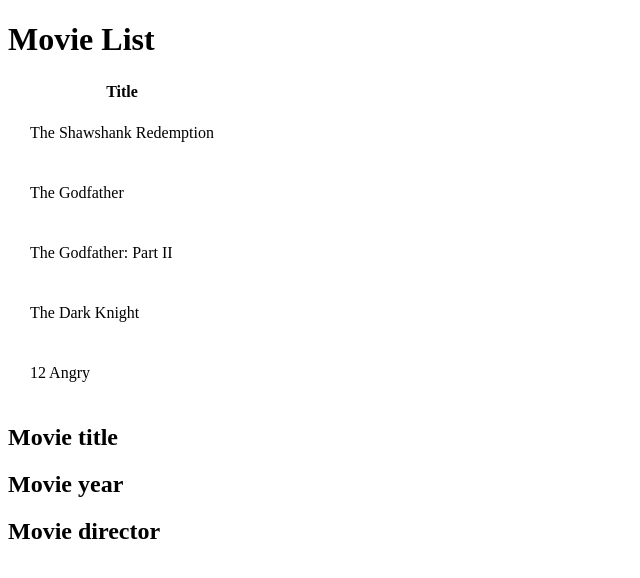
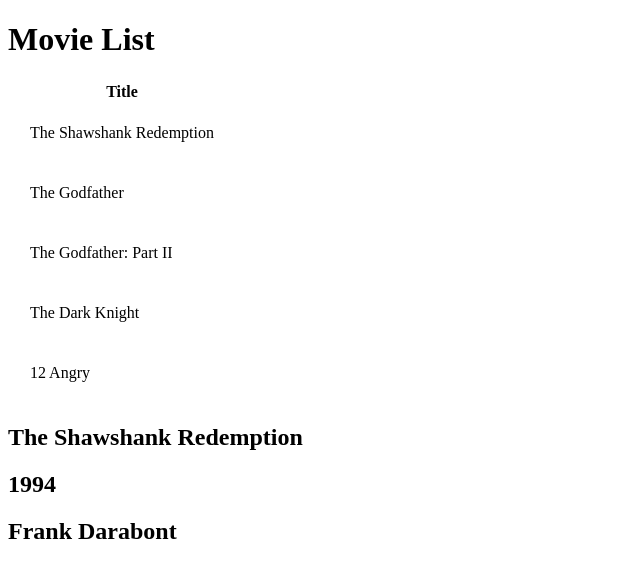
Before and after one commit to PrashantPatil31/Movie-Directory---Class-based-components-React-Handling-Side-Effects-Controlle---s7uql240q8ej, a React app: page / in a window 1280 px wide. Both pictures are taken after a click on the element "The Shawshank Redemption". Shown: the top 578 px of the page, without its empty margins (0-640 px from the left). Built offline with nearby package versions, Linux system fonts and the light colour scheme.

Commit message:
Update Movie.js

```diff
--- a/src/components/Movie.js
+++ b/src/components/Movie.js
@@ -7,9 +7,9 @@ class Movie extends React.Component {
 
     return (
       <div id="movie-banner">
-        <h2>Movie title</h2>
-        <h2>Movie year</h2>
-        <h2>Movie director</h2>
+        <h2>{this.props.Movie_title}</h2>
+        <h2>{this.props.Movie_year}</h2>
+        <h2>{this.props.Movie_director}</h2>
       </div>
     );
   }
```
